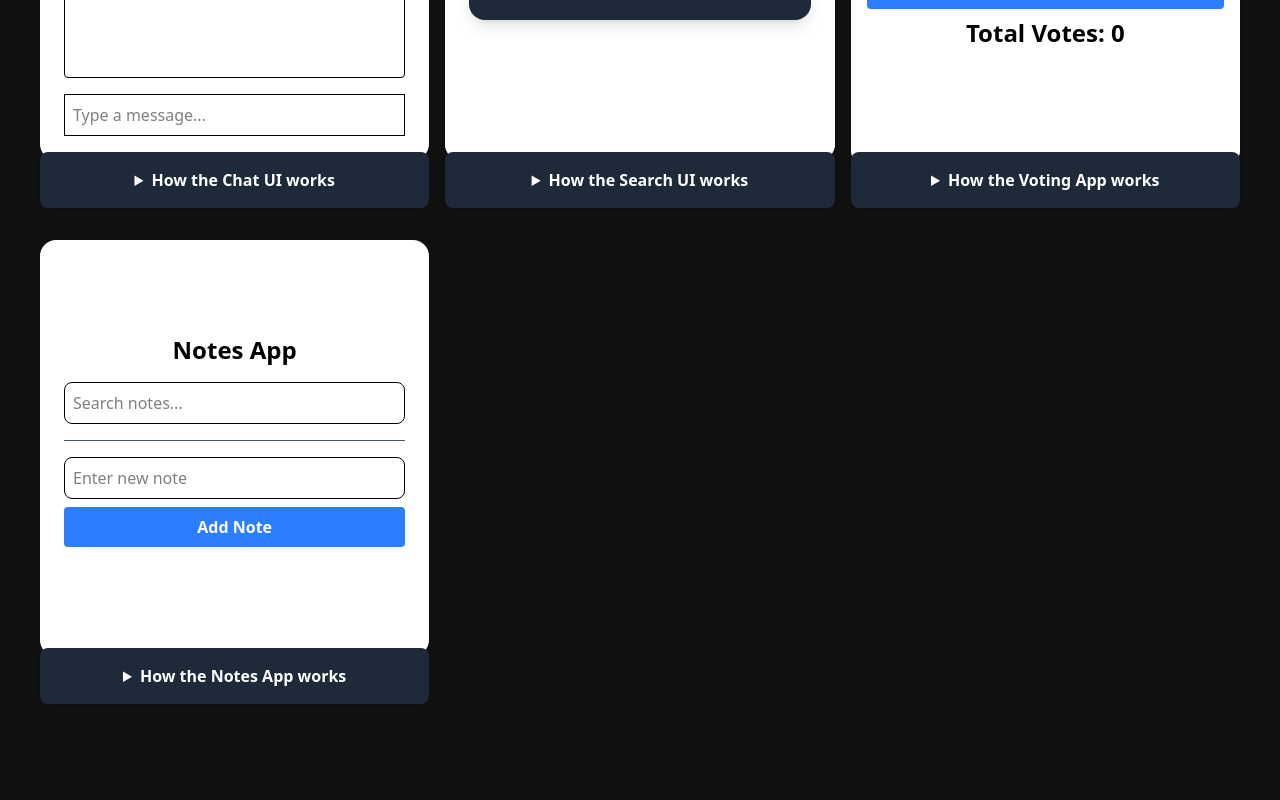
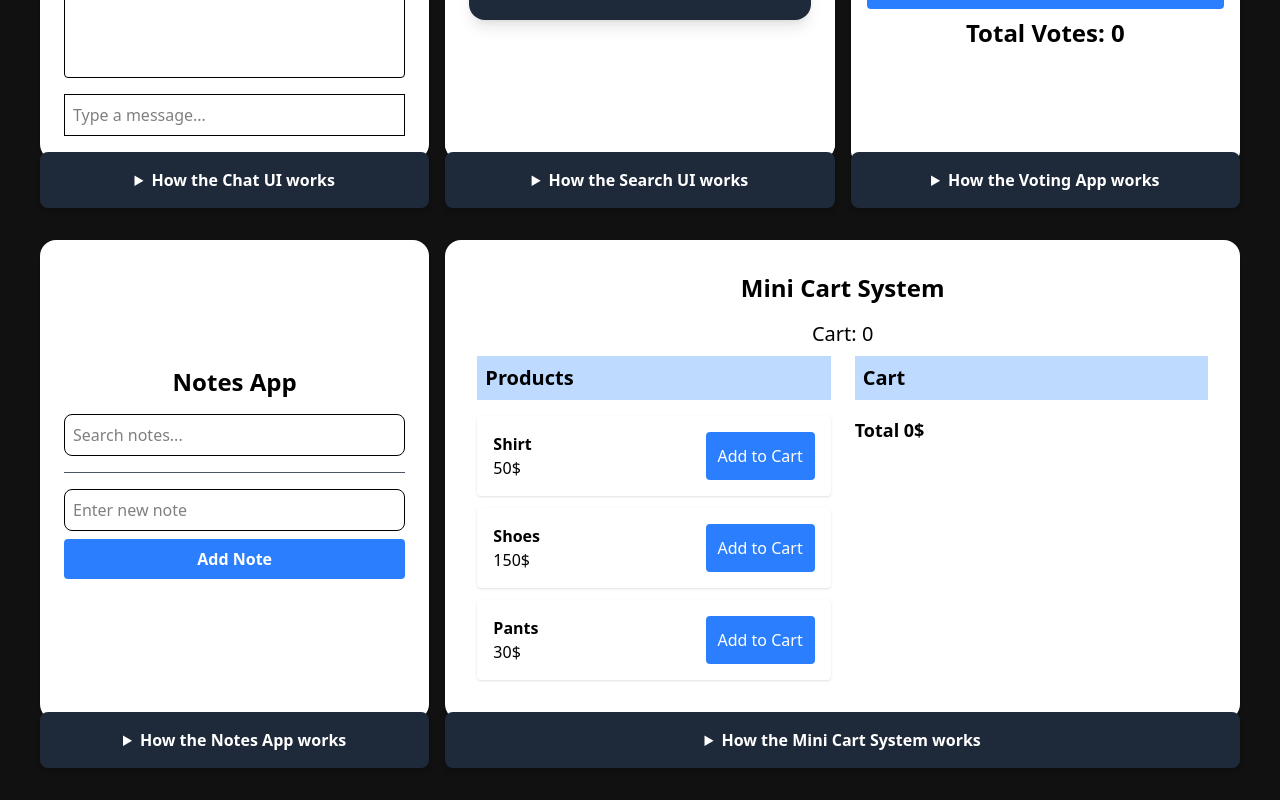
Before and after one commit to alex-papineau/angular-stuff, an Angular app: page / in a window 1280 px wide. Shown: the part 964-1764 px from the top of the page. Before the commit the page ends 1700 px from the top, so only its background shows below. Built offline with nearby package versions, Linux system fonts and the light colour scheme.

Commit message:
feat: add Mini Cart System component and update styles for consistency

```diff
--- a/src/app/app.html
+++ b/src/app/app.html
@@ -1,6 +1,6 @@
 <div class="text-center text-4xl font-bold my-10">
     <h1 class="text-center text-4xl font-bold">Angular Stuff</h1>
-    <p class="text-sm pt-6">A collection of basic components that each use various Angular specific functionality.</p>
+    <p class="text-sm text-white! pt-6">A collection of basic components that each use various Angular specific functionality.</p>
 </div>
 <div class="grid grid-cols-1 lg:grid-cols-3 mx-10 gap-4 items-stretch justify-center h-full">
     <!-- Stopwatch -->
@@ -65,4 +65,13 @@
             <p class="mt-2 text-sm text-gray-300">Uses Angular <strong>Signals</strong> to store notes and search state. A <code>computed()</code> signal dynamically filters the notes based on the search query. An <code>effect()</code> automatically persists notes to <code>localStorage</code> whenever the state changes.</p>
         </details>
     </div>
+
+    <!-- Mini Cart System -->
+     <div class="flex flex-col gap-2 h-full col-span-2">
+        <app-mini-cart-system></app-mini-cart-system>
+        <details class="bg-gray-800 text-white p-4 rounded-lg shadow-md mt-auto">
+            <summary class="cursor-pointer font-bold select-none text-center">How the Mini Cart System works</summary>
+            <p class="mt-2 text-sm text-gray-300">Uses Angular <strong>Signals</strong> to store cart state and <code>computed()</code> signals to derive total items and cost. An <code>effect()</code> automatically synchronizes the cart data with <code>localStorage</code>.</p>
+        </details>
+     </div>
 </div>
--- a/src/app/app.ts
+++ b/src/app/app.ts
@@ -7,10 +7,11 @@ import { ChatUI } from './chat-ui/chat-ui';
 import { GithubUserSearchUI } from './github-user-search-ui/github-user-search-ui';
 import { VotingApp } from './voting-app/voting-app';
 import { NotesApp } from './notes-app/notes-app';
+import { MiniCartSystem } from './mini-cart-system/mini-cart-system'
 
 @Component({
   selector: 'app-root',
-  imports: [Stopwatch, Quiz, PasswordGenerator, ChatUI, GithubUserSearchUI, VotingApp, NotesApp],
+  imports: [Stopwatch, Quiz, PasswordGenerator, ChatUI, GithubUserSearchUI, VotingApp, NotesApp, MiniCartSystem],
   templateUrl: './app.html',
   styleUrl: './app.css'
 })
--- a/src/styles.css
+++ b/src/styles.css
@@ -8,16 +8,16 @@ body {
     padding-block: 2rem;
 }
 
-p {
-    color: white;
-}
-
 h1 {
     color: #7b68ee;
 }
 
 @layer components {
     .card {
-        @apply w-full h-full max-w-md mx-auto mt-4 p-6 bg-white text-black! rounded-2xl shadow-sm flex flex-col justify-center min-h-[400px];
+        @apply w-full h-full mx-auto mt-4 p-6 bg-white text-black! rounded-2xl shadow-sm flex flex-col justify-center min-h-[400px];
+    }
+
+    .card {
+        @apply text-black!;
     }
 }
```
